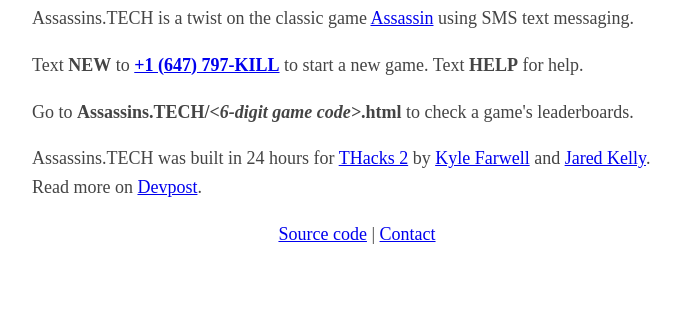
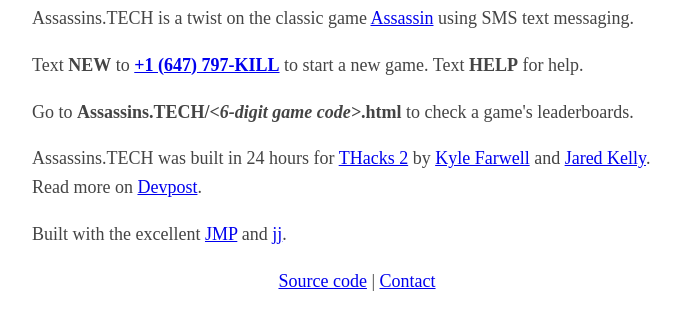
Before and after one commit to kfarwell/assassins.tech, a plain HTML site: page www/index.html in a window 1280 px wide. Shown: the part 315-625 px from the top of the page, without its empty margins (283-964 px from the left). Drawn offline with Linux system fonts and the light colour scheme.

Commit message:
added credits to homepage

```diff
--- a/www/index.html
+++ b/www/index.html
@@ -62,6 +62,7 @@
 <p>Text <b>NEW</b> to <b><a href="sms:16477975455" title="+16477975455">+1 (647) 797-KILL</a></b> to start a new game. Text <b>HELP</b> for help.</p>
 <p>Go to <b>Assassins.TECH/<i>&lt;6-digit game code&gt;</i>.html</b> to check a game's leaderboards.</p>
 <p>Assassins.TECH was built in 24 hours for <a href="http://thacks.tech/" target="_blank">THacks 2</a> by <a href="https://kfarwell.org/" target="_blank">Kyle Farwell</a> and <a href="http://jaredkelly.ca/" target="_blank">Jared Kelly</a>. Read more on <a href="https://devpost.com/software/797-kill">Devpost</a>.</p>
+<p>Built with the excellent <a href="https://jmp.chat/" target="_blank">JMP</a> and <a href="https://github.com/contyk/jj" target="_blank">jj</a>.</p>
 <p style="text-align: center"><a href="https://github.com/kfarwell/assassins.tech">Source code</a> | <a href="mailto:gelato@vfemail.net">Contact</a></p>
 <br /><p style="text-align: center"><a href="https://gelatolabs.xyz/" target="_blank"><img src="https://gelatolabs.xyz/img/logotext.svg" alt="Gelato Labs" /></a></p>
 </body>
```
